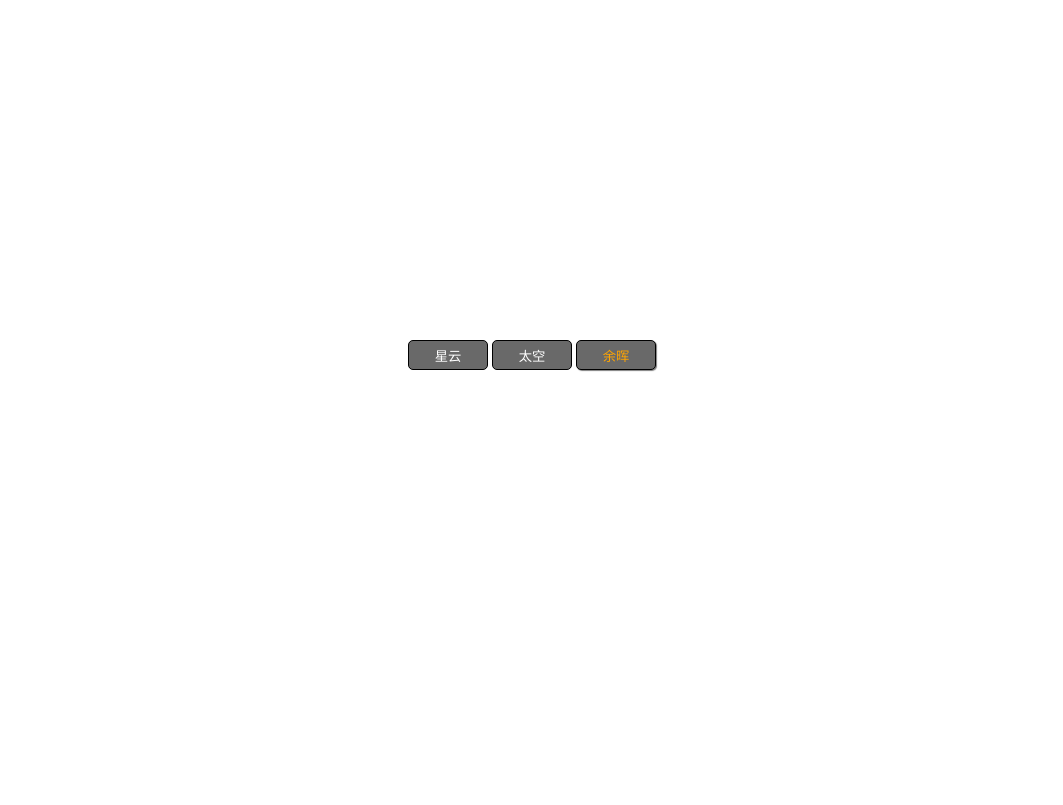
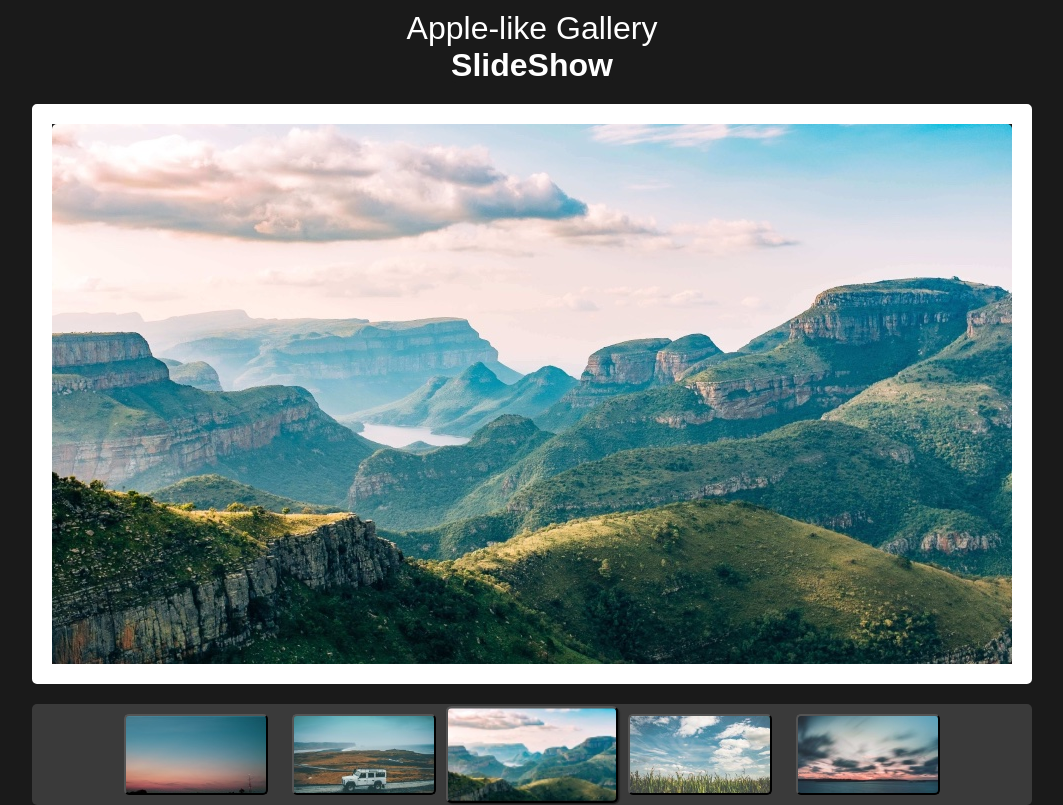
Before and after one commit to buyuanlee/carousel, a plain HTML site: page index.html in a window 1280 px wide. Shown: the whole page, without its empty margins (108-1171 px from the left). Drawn offline with nearby package versions, Linux system fonts and the light colour scheme.

Commit message:
修改样式

```diff
--- a/css/master.css
+++ b/css/master.css
@@ -1,21 +1,30 @@
 * {
     margin: 0;
     padding: 0;
+    background-color: #1a1a1a;
+    border-radius: 5px;
+}
+h1{
+    margin: 10px;
+    color: #ffffff;
     text-align: center;
+    font-family: PingFangSC-Light,Arial,Helvetica,sans-serif;
+    font-weight: normal;
+}
+.smallPic{
+    text-align: center;
+    width: 1000px;
+    margin: 0 auto;
+    background-color: #3a3a3a;
 }
 
 button {
-    border: 1px solid black;
-    border-radius: 5px;
-    display: inline-block;
-    width: 80px;
-    height: 30px;
-    align-items: center;
-    margin: 0 auto;
+    margin: 10px 10px;
     color: #fff;
-    background: dimgrey;
     outline:none;
-    cursor: pointer
+    cursor: pointer;
+    width: 144px;
+    height: 81px;
 }
 
 .images {
@@ -28,9 +37,11 @@ button {
     margin: 20px auto;
     width: 960px;
     overflow: hidden;
+    border: 20px solid #ffffff;
+    border-radius: 5px;
 }
 
 .active {
-    color: orange;
     box-shadow: 1px 1px 1px 0 rgba(0, 0, 0, .5);
+    transform: scale(1.2);
 }
--- a/index.html
+++ b/index.html
@@ -9,17 +9,30 @@
     <title>Document</title>
 </head>
 <body>
-<div class="window">
-    <div id="images" class="images">
-        <img src="http://91jean.oss-cn-hangzhou.aliyuncs.com/18-8-29/23869995.jpg" alt="星云" width="960">
-        <img src="http://91jean.oss-cn-hangzhou.aliyuncs.com/18-8-27/33753931.jpg" alt="太空" width="960">
-        <img src="http://91jean.oss-cn-hangzhou.aliyuncs.com/18-8-19/10087535.jpg" alt="夕阳" width="960">
+<h1>
+    Apple-like Gallery
+    <br>
+    <b>SlideShow</b>
+</h1>
+<div class="content">
+    <div class="window">
+        <div id="images" class="images">
+            <img src="./img/1.jpg" alt="">
+            <img src="./img/2.jpg" alt="">
+            <img src="./img/3.jpg" alt="">
+            <img src="./img/4.jpg" alt="">
+            <img src="./img/5.jpg" alt="">
+        </div>
     </div>
 </div>
+<div class="smallPic">
+    <button style="background-image: url('./img/t1.jpg')"></button>
+    <button style="background-image: url('./img/t2.jpg')"></button>
+    <button style="background-image: url('./img/t3.jpg')"></button>
+    <button style="background-image: url('./img/t4.jpg')"></button>
+    <button style="background-image: url('./img/t5.jpg')"></button>
 </div>
-<button id="p1">星云</button>
-<button id="p2">太空</button>
-<button id="p3">余晖</button>
+</div>
 <script src="https://cdn.bootcss.com/jquery/3.3.1/jquery.js"></script>
 <script src="./js/main.js"></script>
 </body>
--- a/js/main.js
+++ b/js/main.js
@@ -22,7 +22,6 @@ var timerId = setTimer()
 
 //鼠标移入取消轮播(取消setInterval)
 $('.window').mouseenter(function () {
-    window.clearInterval(timerId)
     window.clearInterval(timerId)
 })
 
```
Also changed, not shown: img/1.jpg (added), img/2.jpg (added), img/3.jpg (added), img/4.jpg (added), img/5.jpg (added), img/t1.jpg (added), img/t2.jpg (added), img/t3.jpg (added), img/t4.jpg (added), img/t5.jpg (added).
